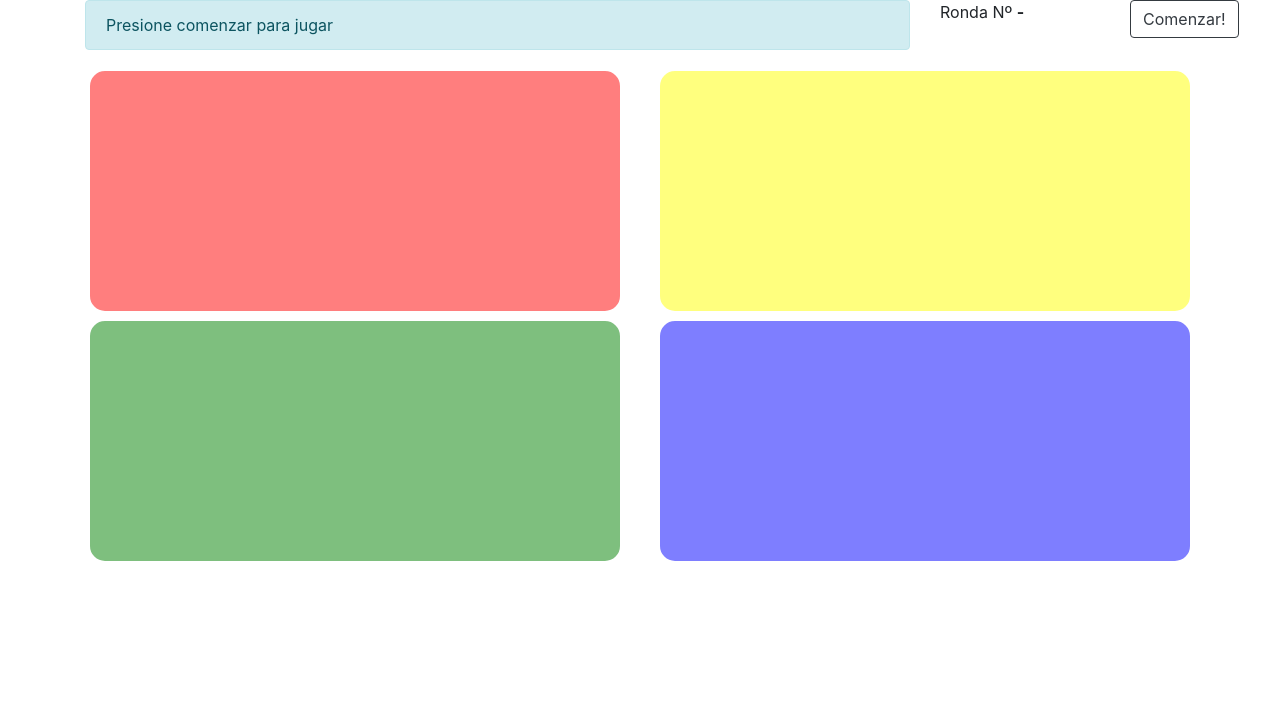
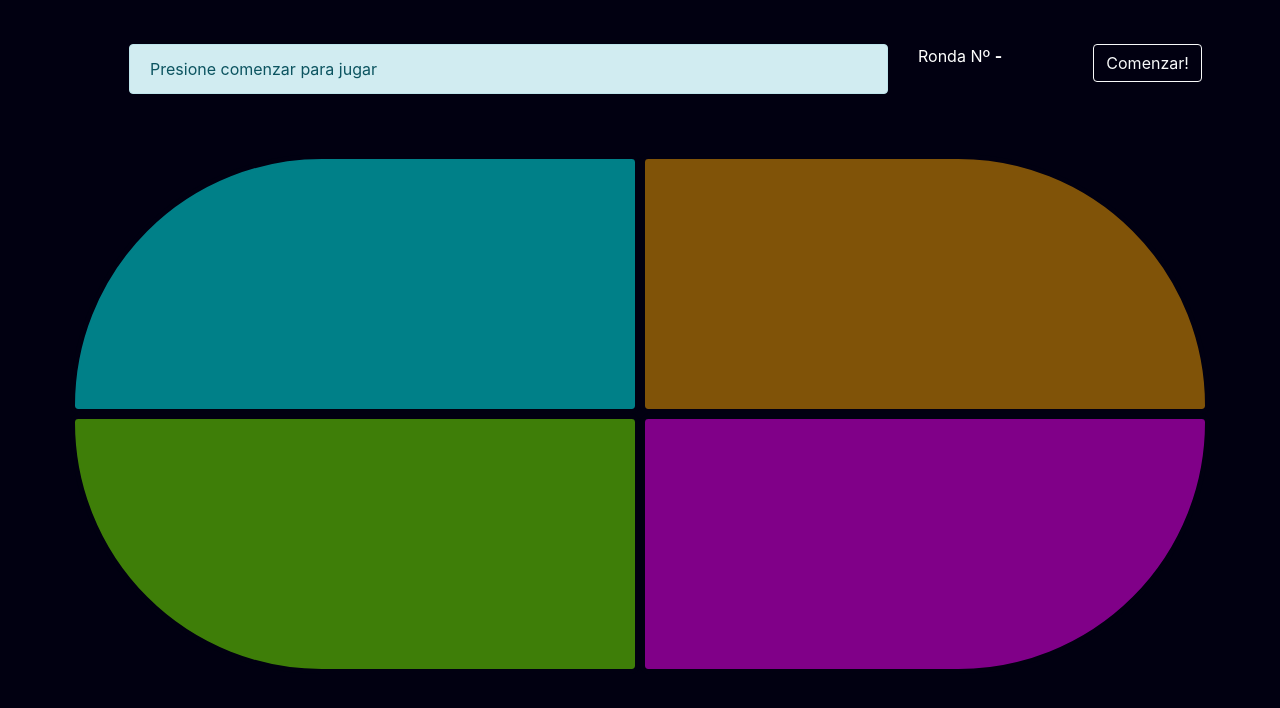
Before and after one commit to nmpellecchia/mi-simon-dice, a website: page index.html in a window 1280 px wide. Drawn offline with nearby package versions, Linux system fonts and the light colour scheme.

Commit message:
Made buttons rounder and change color
I like it more that way instead of squares and the common colors

```diff
--- a/index.html
+++ b/index.html
@@ -7,62 +7,84 @@
     <title>Simón Dice</title>
     <link rel="stylesheet" href="node_modules/bootstrap/dist/css/bootstrap.min.css">
     <style type="text/css">
+
+      body {
+        background-color: #010011;
+      }
+
+      #info-panel {
+        padding: 44px;
+      }
+
+      .ronda {
+        color: white;
+      }
+
         .cuadro {
-            height: 250px;
-            border-color: white;
+            height: 260px;
+            border-color: #010011;
             border-width: 5px;
             border-style: solid;
-            border-radius: 20px;
             opacity: 0.5;
             font-size: 0;
             transition: opacity 500ms;
         }
 
         #cuadro-1 {
-            background-color: red;
+            background-color: cyan;
+            border-radius: 300px 10px 10px 10px;
         }
 
         #cuadro-2 {
-            background-color: yellow;
+            background-color: orange;
+            border-radius: 10px 300px 10px 10px;
         }
 
         #cuadro-3 {
-            background-color: green;
+            background-color: lawngreen;
+            border-radius: 10px 10px 10px 300px;
         }
 
         #cuadro-4 {
-            background-color: blue;
+            background-color: magenta;
+            border-radius: 10px 10px 300px 10px;
         }
+
+        .padding-0{
+          padding-right:0;
+          padding-left:0;
+        }
+
     </style>
 </head>
 <body>
     <div class="container">
-        <div class="row">
+        <div class="row" id="info-panel">
           <div class="col-sm-9">
             <div class="alert alert-info" role="alert" id="estado"><!-- --></div>
           </div>
           <div class="col-sm-2">
-            <p>Ronda Nº <strong id="numero-ronda">0</strong></p>
+            <p class="ronda">Ronda Nº <strong class="ronda" id="numero-ronda">0</strong></p>
           </div>
           <div class="col-sm-1">
-            <button type="button" class="btn btn-outline-dark">Comenzar!</button>
+            <button type="button" class="btn btn-outline-light">Comenzar!</button>
           </div>
         </div>
       </div>
       <div class="container" id="tablero">
         <div class="row">
-          <div class="col-sm">
+          <div class="col-sm padding-0">
             <div class="cuadro" id="cuadro-1">A</div>
           </div>
-          <div class="col-sm">
+          <div class="col-sm padding-0">
             <div class="cuadro" id="cuadro-2">B</div>
           </div>
         </div>
         <div class="row">
-          <div class="col-sm">
+          <div class="col-sm padding-0">
             <div class="cuadro" id="cuadro-3">C</div>
           </div>
-          <div class="col-sm">
+          <div class="col-sm padding-0">
             <div class="cuadro" id="cuadro-4">D</div>
           </div>
         </div>
```
